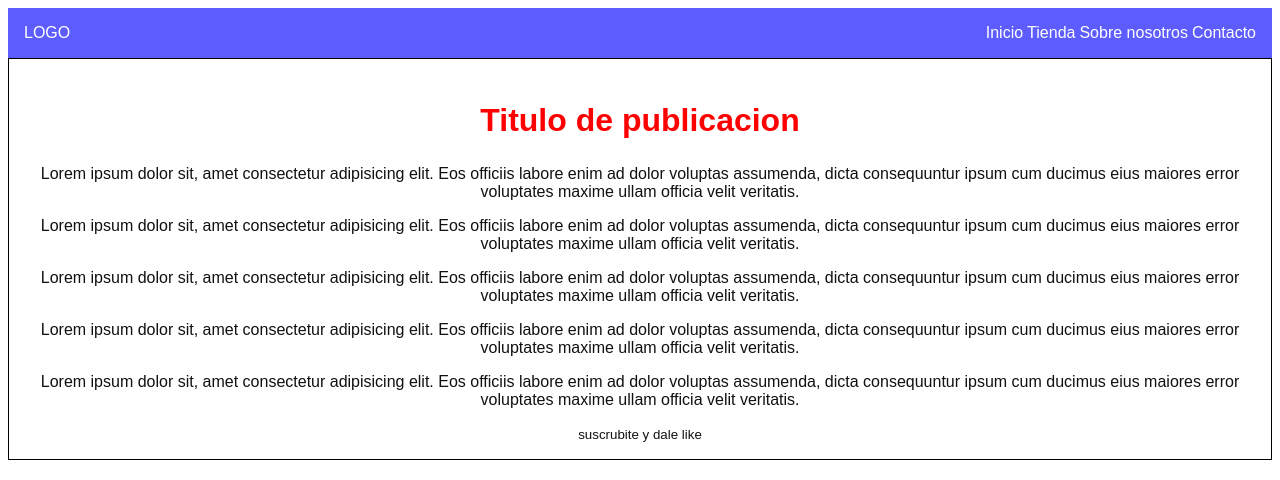
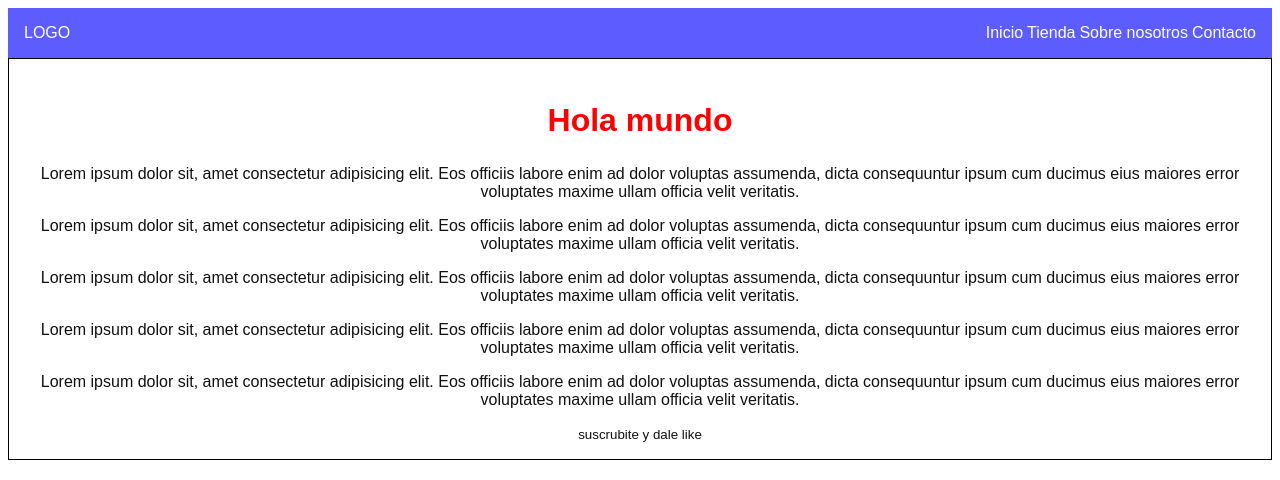
Before and after one commit to luisalbertodev/course-git-platzi, a plain HTML site: page index.html in a window 1280 px wide. Drawn offline with Linux system fonts and the light colour scheme.

Commit message:
Cambie el titulo
Porque si

```diff
--- a/index.html
+++ b/index.html
@@ -20,7 +20,7 @@
 			</nav>
 		</header>
 		<section class="container">
-			<h1>Titulo de publicacion</h1>
+			<h1>Hola mundo</h1>
 			<p>
 				Lorem ipsum dolor sit, amet consectetur adipisicing elit. Eos officiis labore enim ad dolor voluptas
 				assumenda, dicta consequuntur ipsum cum ducimus eius maiores error voluptates maxime ullam officia velit
```
